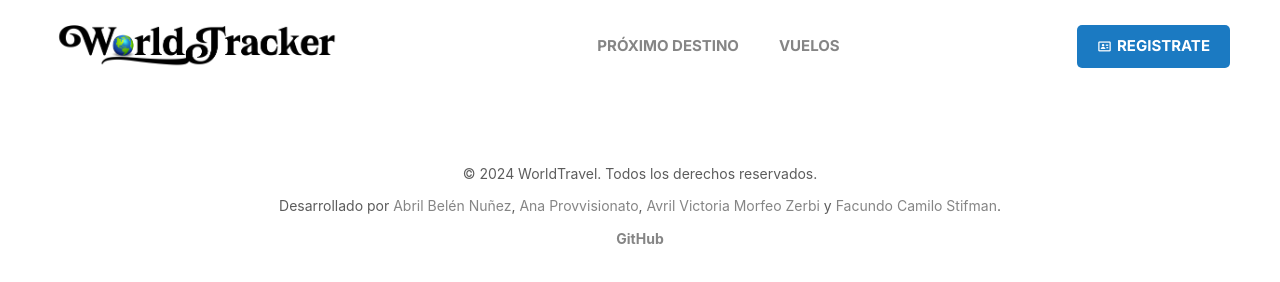
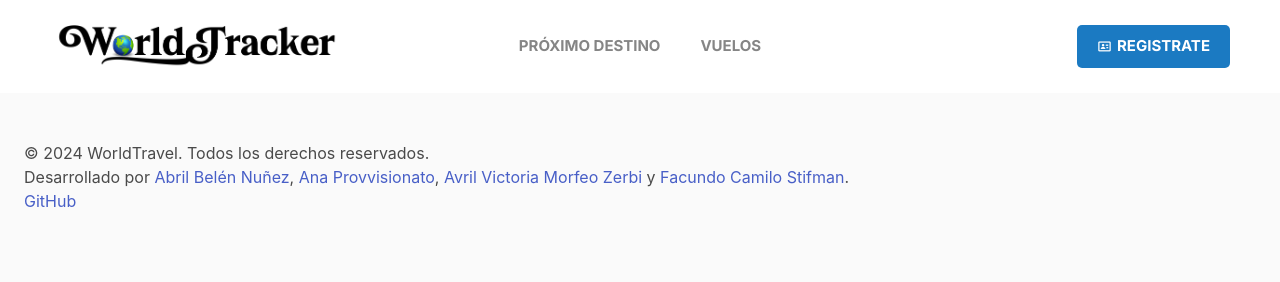
Before and after one commit to AvrilMZ/TP2_Introduccion_al_Desarrollo_de_Software, a plain HTML site: page Frontend/html/vuelos.html in a window 1280 px wide. Drawn offline with nearby package versions, Linux system fonts and the light colour scheme.

Commit message:
Se implemento un tamaño fijo para las imagenes del carrousel y se centraron los botones del NavBar

```diff
--- a/Frontend/css/paises.css
+++ b/Frontend/css/paises.css
@@ -8,6 +8,7 @@ header {
     display: flex;
     align-items: center;
     justify-content: space-between;
+    width: 100%;
 }
 
 header img {
@@ -32,8 +33,11 @@ header img {
 
 .nav-center-no-bulma {
     display: flex;
-    flex: 1;
     justify-content: center;
+    align-items: center;
+    position: absolute;
+    left: 50%;
+    transform: translateX(-50%);
 }
 
 .nav-right-no-bulma {
--- a/Frontend/css/registro.css
+++ b/Frontend/css/registro.css
@@ -8,6 +8,7 @@ header {
     display: flex;
     align-items: center;
     justify-content: space-between;
+    width: 100%;
 }
 
 header img {
@@ -32,8 +33,11 @@ header img {
 
 .nav-center-no-bulma {
     display: flex;
-    flex: 1;
     justify-content: center;
+    align-items: center;
+    position: absolute;
+    left: 50%;
+    transform: translateX(-50%);
 }
 
 .nav-right-no-bulma {
@@ -109,43 +113,3 @@ nav a:hover {
     font-style: bold;
     color: white;
 }
-
-/* ---- FOOTER ---- */
-.footer {
-    background-color: rgba(255, 255, 255, 0.363);
-    margin-top: 40px;
-    padding: 20px 0;
-    text-align: center;
-    font-size: 14px;
-  }
-
-.footer-container {
-    max-width: 1200px;
-    margin: 0 auto;
-    padding: 0 20px;
-}
-
-.footer p {
-    margin: 10px 0;
-    color: rgba(51, 51, 51, 0.8);
-    line-height: 1.6;
-}
-
-.footer p a {
-    color: rgba(51, 51, 51, 0.6);
-    text-decoration: none;
-}
-
-.footer p a:hover {
-    color: black;
-}
-
-.footer-social a {
-    display: inline-block;
-    font-weight: bold;
-    color: rgba(51, 51, 51, 0.6);
-}
-
-.footer-social a:hover {
-    color: black;
-}
--- a/Frontend/css/style.css
+++ b/Frontend/css/style.css
@@ -8,6 +8,7 @@ header {
     display: flex;
     align-items: center;
     justify-content: space-between;
+    width: 100%;
 }
 
 header img {
@@ -32,8 +33,11 @@ header img {
 
 .nav-center-no-bulma {
     display: flex;
-    flex: 1;
     justify-content: center;
+    align-items: center;
+    position: absolute;
+    left: 50%;
+    transform: translateX(-50%);
 }
 
 .nav-right-no-bulma {
@@ -115,10 +119,14 @@ nav a:hover {
     max-width: 100%;
     position: relative;
     margin: auto;
+    overflow: hidden;
 }
 
 .fotoCarrousel {
     display: none;
+    width: 100%;
+    height: 1000px;
+    object-fit: cover;
 }
 
 .siguiente, .anterior {
--- a/Frontend/css/vuelos.css
+++ b/Frontend/css/vuelos.css
@@ -8,6 +8,7 @@ header {
     display: flex;
     align-items: center;
     justify-content: space-between;
+    width: 100%;
 }
 
 header img {
@@ -32,8 +33,11 @@ header img {
 
 .nav-center-no-bulma {
     display: flex;
-    flex: 1;
     justify-content: center;
+    align-items: center;
+    position: absolute;
+    left: 50%;
+    transform: translateX(-50%);
 }
 
 .nav-right-no-bulma {
@@ -109,43 +113,3 @@ nav a:hover {
     font-style: bold;
     color: white;
 }
-
-/* ---- FOOTER ---- */
-.footer {
-    background-color: rgba(255, 255, 255, 0.363);
-    margin-top: 40px;
-    padding: 20px 0;
-    text-align: center;
-    font-size: 14px;
-  }
-
-.footer-container {
-    max-width: 1200px;
-    margin: 0 auto;
-    padding: 0 20px;
-}
-
-.footer p {
-    margin: 10px 0;
-    color: rgba(51, 51, 51, 0.8);
-    line-height: 1.6;
-}
-
-.footer p a {
-    color: rgba(51, 51, 51, 0.6);
-    text-decoration: none;
-}
-
-.footer p a:hover {
-    color: black;
-}
-
-.footer-social a {
-    display: inline-block;
-    font-weight: bold;
-    color: rgba(51, 51, 51, 0.6);
-}
-
-.footer-social a:hover {
-    color: black;
-}
--- a/Frontend/html/vuelos.html
+++ b/Frontend/html/vuelos.html
@@ -44,10 +44,10 @@
                 <p>© 2024 WorldTravel. Todos los derechos reservados.</p>
                 <p>
                     Desarrollado por
-                    <a href="https://github.com/abbnunez">Abril Belén Nuñez</a>,
-                    <a href="https://github.com/anaprovvi">Ana Provvisionato</a>,
-                    <a href="https://github.com/AvrilMZ">Avril Victoria Morfeo Zerbi</a> y
-                    <a href="https://github.com/facustifman">Facundo Camilo Stifman</a>.
+                    <a href="https://github.com/abbnunez" target="_blank">Abril Belén Nuñez</a>,
+                    <a href="https://github.com/anaprovvi" target="_blank">Ana Provvisionato</a>,
+                    <a href="https://github.com/AvrilMZ" target="_blank">Avril Victoria Morfeo Zerbi</a> y
+                    <a href="https://github.com/facustifman" target="_blank">Facundo Camilo Stifman</a>.
                 </p>
                 <div class="footer-social">
                     <a href="https://github.com/AvrilMZ/TP2_Introduccion_al_Desarrollo_de_Software" target="_blank">GitHub</a>
```
Also changed, not shown: Frontend/html/index.html (+8 -8 lines), Frontend/html/paises.html (+4 -4 lines), Frontend/html/registro.html (+4 -4 lines).
